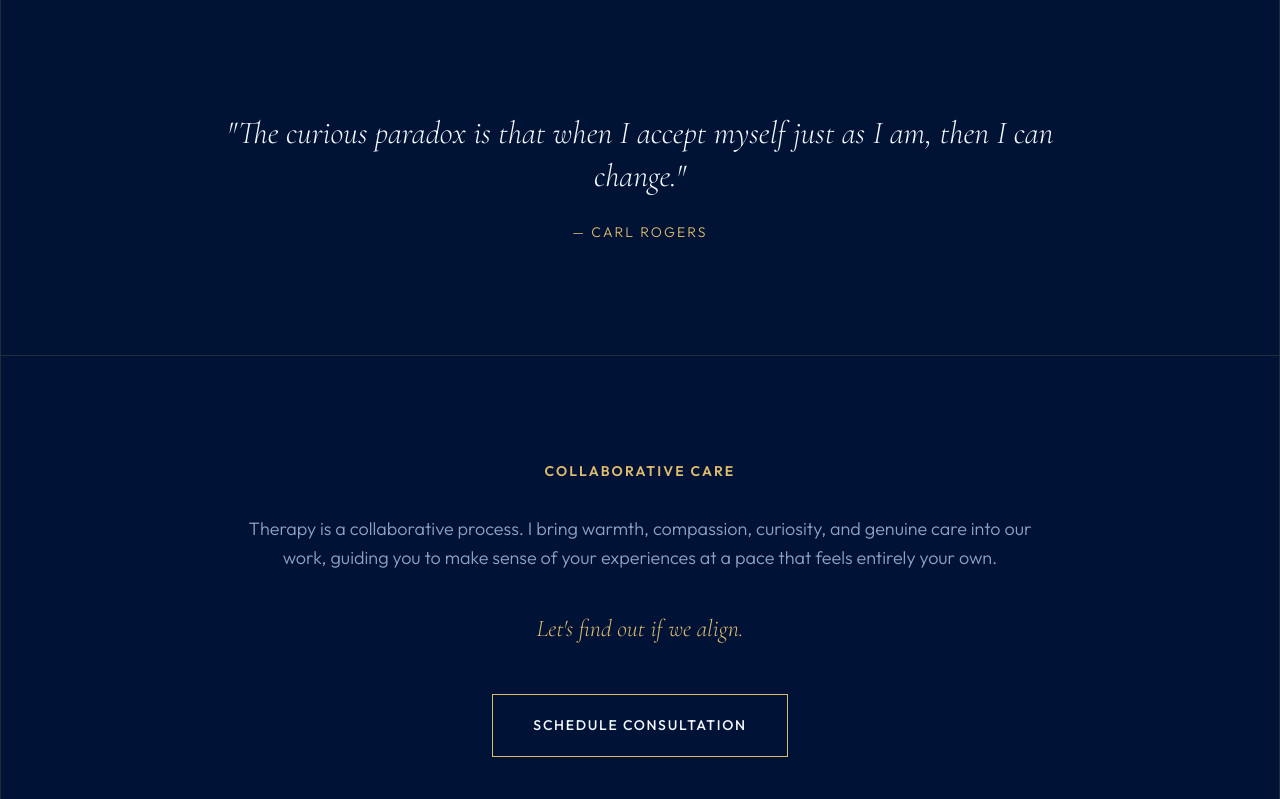
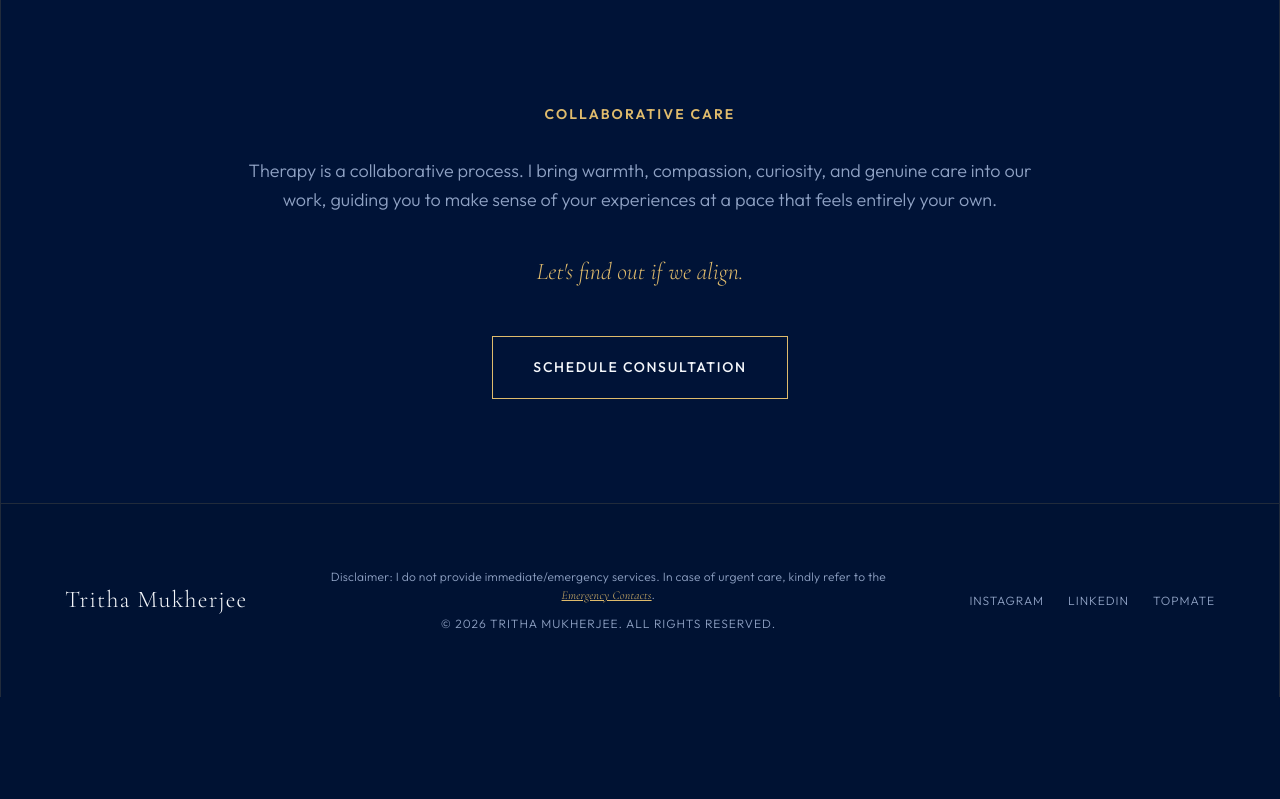
Before and after one commit to swarnavaaaa/trithawebsite, a plain HTML site: page index.html in a window 1280 px wide. Shown: the part 1502-2301 px from the top of the page. After the commit the page ends 2199 px from the top, so only its background shows below. Drawn offline with nearby package versions, Linux system fonts and the light colour scheme.

Commit message:
Remove Carl Rogers quote section from home page

```diff
--- a/index.html
+++ b/index.html
@@ -88,12 +88,6 @@
       </div>
     </section>
 
-    <!-- Quote Block (Calm & Joyful Focus) -->
-    <section class="quote-highlight-block grid-row-border reveal">
-      <p>"The curious paradox is that when I accept myself just as I am, then I can change."</p>
-      <span>— Carl Rogers</span>
-    </section>
-
     <!-- Transition Callout Section -->
     <section class="grid-row-border">
       <div class="single-column-callout reveal">
```
